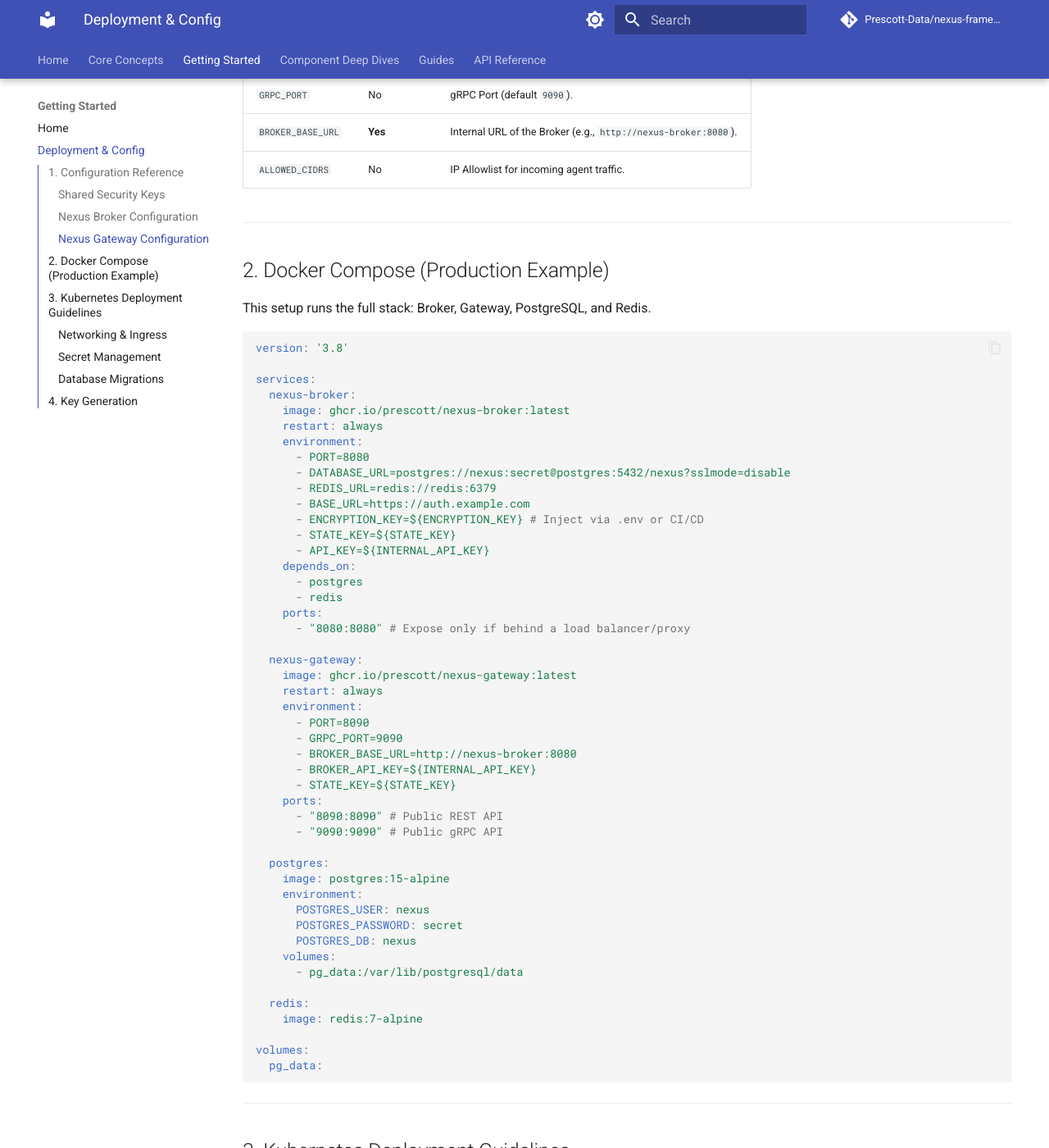
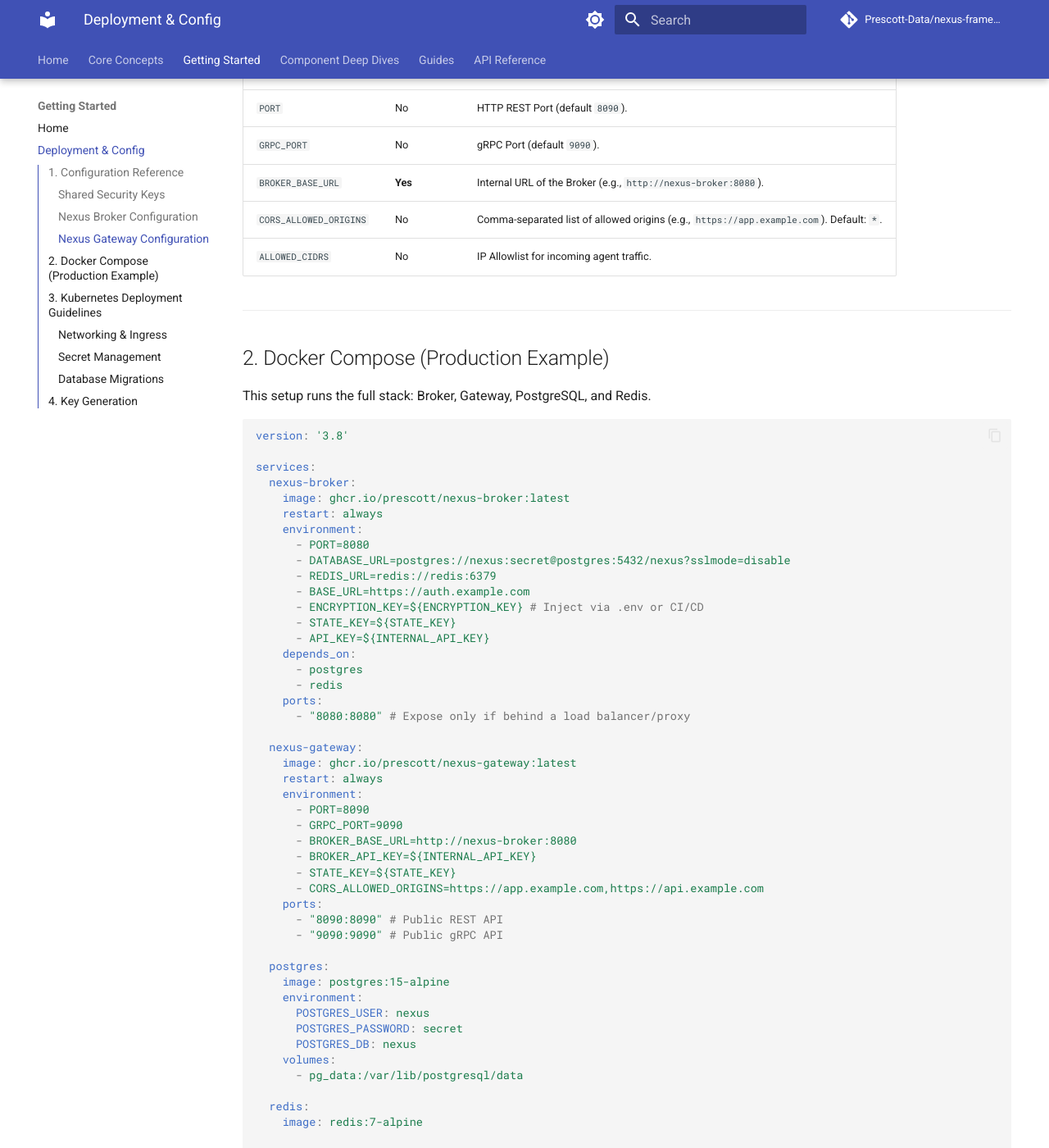
Before and after one commit to Prescott-Data/nexus-framework, an MkDocs documentation site: the page built from docs/deployment.md, in a window 1280 px wide and 1400 px high, scrolled down 1177 px. Shown: the whole window at 82% size. Built offline with MkDocs 1.6.1 and Material for MkDocs 9.7.7, drawn with Linux system fonts in a browser that asks for light colours; comment, search, counter and statistics services are not loaded; some of the changed text lies outside the part shown.

```diff
--- a/docs/deployment.md
+++ b/docs/deployment.md
@@ -33,6 +33,7 @@ These keys must be generated securely (e.g., `openssl rand -base64 32`) and inje
 | `PORT` | No | HTTP REST Port (default `8090`). |
 | `GRPC_PORT` | No | gRPC Port (default `9090`). |
 | `BROKER_BASE_URL` | **Yes** | Internal URL of the Broker (e.g., `http://nexus-broker:8080`). |
+| `CORS_ALLOWED_ORIGINS` | No | Comma-separated list of allowed origins (e.g., `https://app.example.com`). Default: `*`. |
 | `ALLOWED_CIDRS` | No | IP Allowlist for incoming agent traffic. |
 
 ---
@@ -71,6 +72,7 @@ services:
       - BROKER_BASE_URL=http://nexus-broker:8080
       - BROKER_API_KEY=${INTERNAL_API_KEY}
       - STATE_KEY=${STATE_KEY}
+      - CORS_ALLOWED_ORIGINS=https://app.example.com,https://api.example.com
     ports:
       - "8090:8090" # Public REST API
       - "9090:9090" # Public gRPC API
```
Also changed, not shown: other parts of docs/deployment.md (+1 -1 lines), CODE_OF_CONDUCT.md (+1 -1 lines), docs/reference/api.md (+3 -3 lines), 1 other file.
